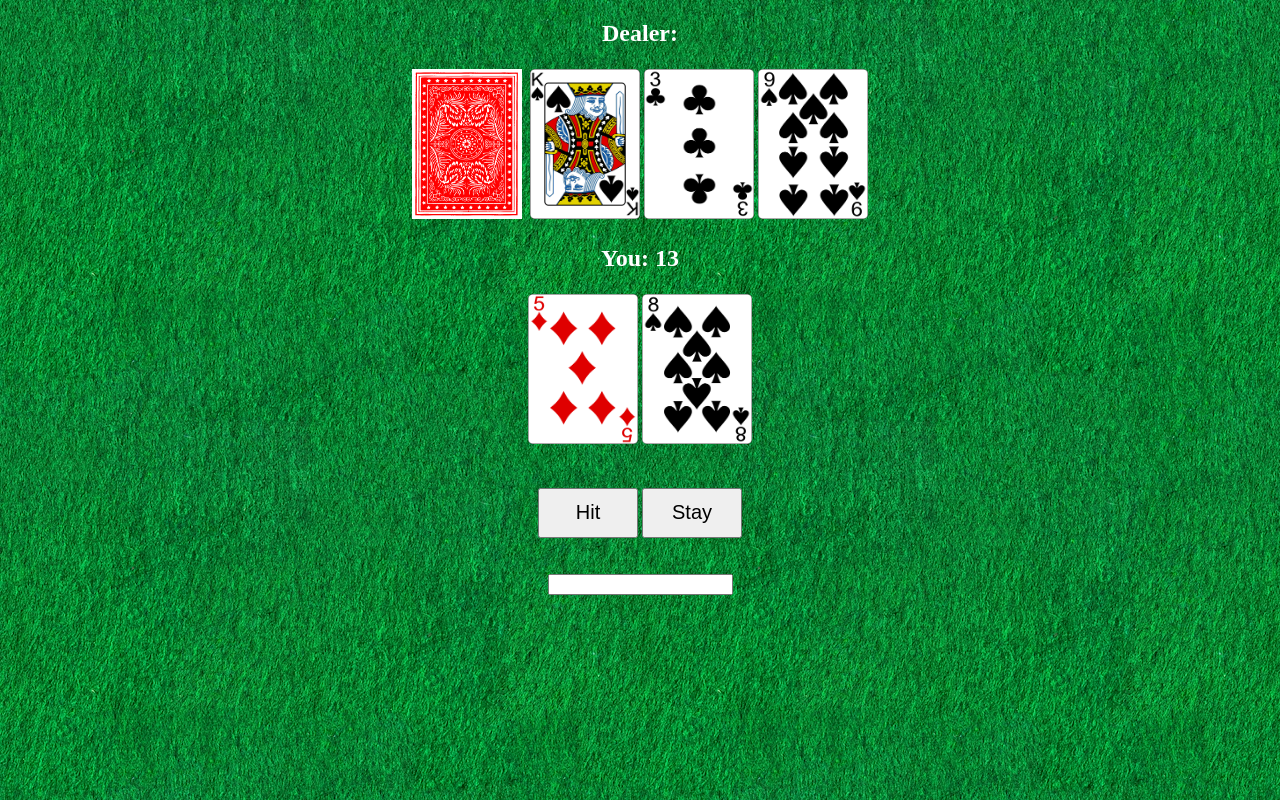
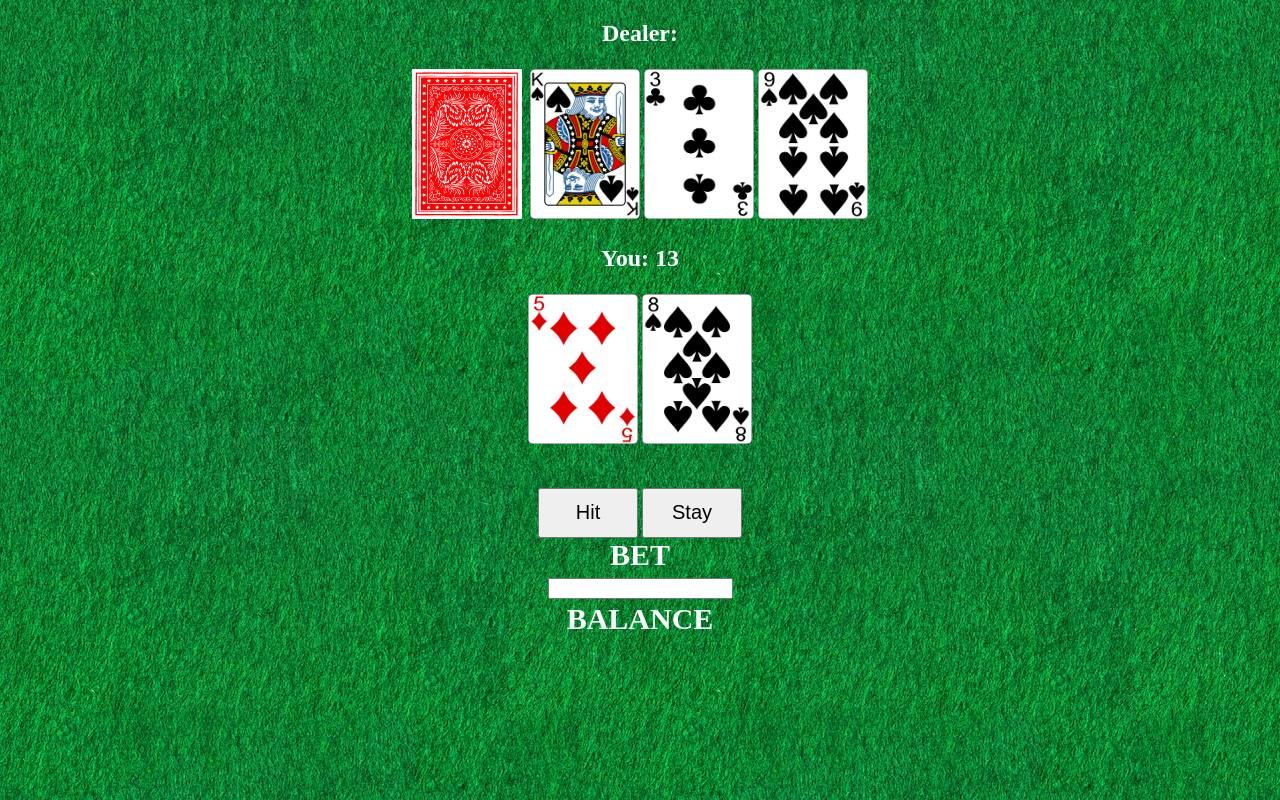
Before and after one commit to 44walrath/Blackjack-Website, a plain HTML site: page index.html in a window 1280 px wide. Drawn offline with Linux system fonts and the light colour scheme.

Commit message:
Update index.html

```diff
--- a/index.html
+++ b/index.html
@@ -22,11 +22,13 @@
         <button id="stay">Stay</button>
         <p id="results"></p>
         <h2>
+            <header id="head">BET</header>
             <form id="bet-form">
                 <input type="number" id="bet" required>
             </form>
         </h2>
         <h3>
+            <p id="balance-text">BALANCE</p>
             <p id="balance"></p>
             <button id="replay">Replay</button>
         </h3>
```
